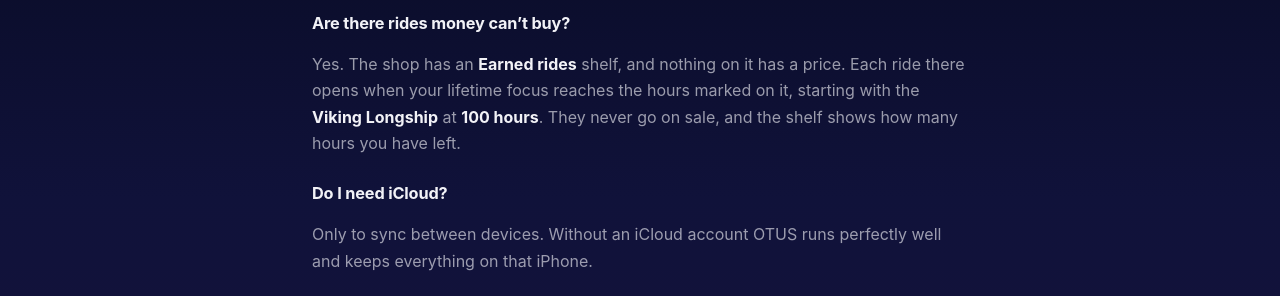
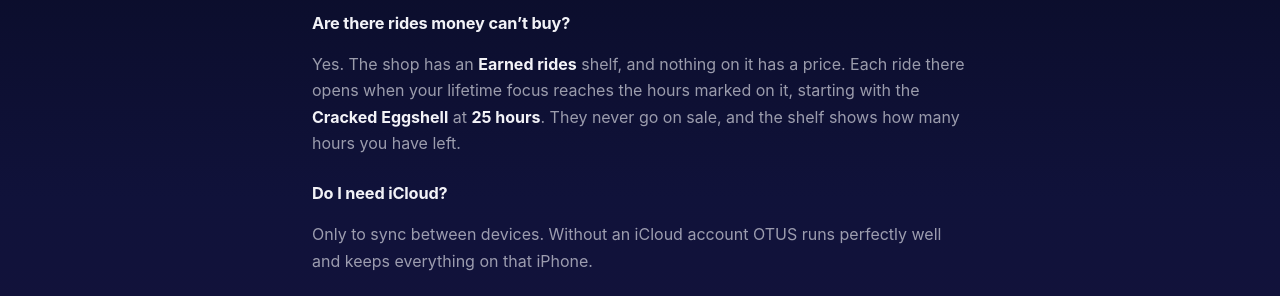
Before and after one commit to selinahti/visioinawebsite, a Jekyll site: the page built from _apps/otus/faq.md, in a window 1280 px wide and 900 px high, scrolled down 2844 px. Shown: the part 153-449 px from the top of the window. Built offline with Jekyll 4.4.1, drawn with Linux system fonts in a browser that asks for light colours.

Commit message:
The eggshell is the first earned ride now

```diff
--- a/_apps/otus/faq.md
+++ b/_apps/otus/faq.md
@@ -130,7 +130,7 @@ even a black hole — plus streak freezes, new planets, and more.
 
 Yes. The shop has an **Earned rides** shelf, and nothing on it has a price. Each
 ride there opens when your lifetime focus reaches the hours marked on it,
-starting with the **Viking Longship** at **100 hours**. They never go on sale,
+starting with the **Cracked Eggshell** at **25 hours**. They never go on sale,
 and the shelf shows how many hours you have left.
 
 ### Do I need iCloud?
```
